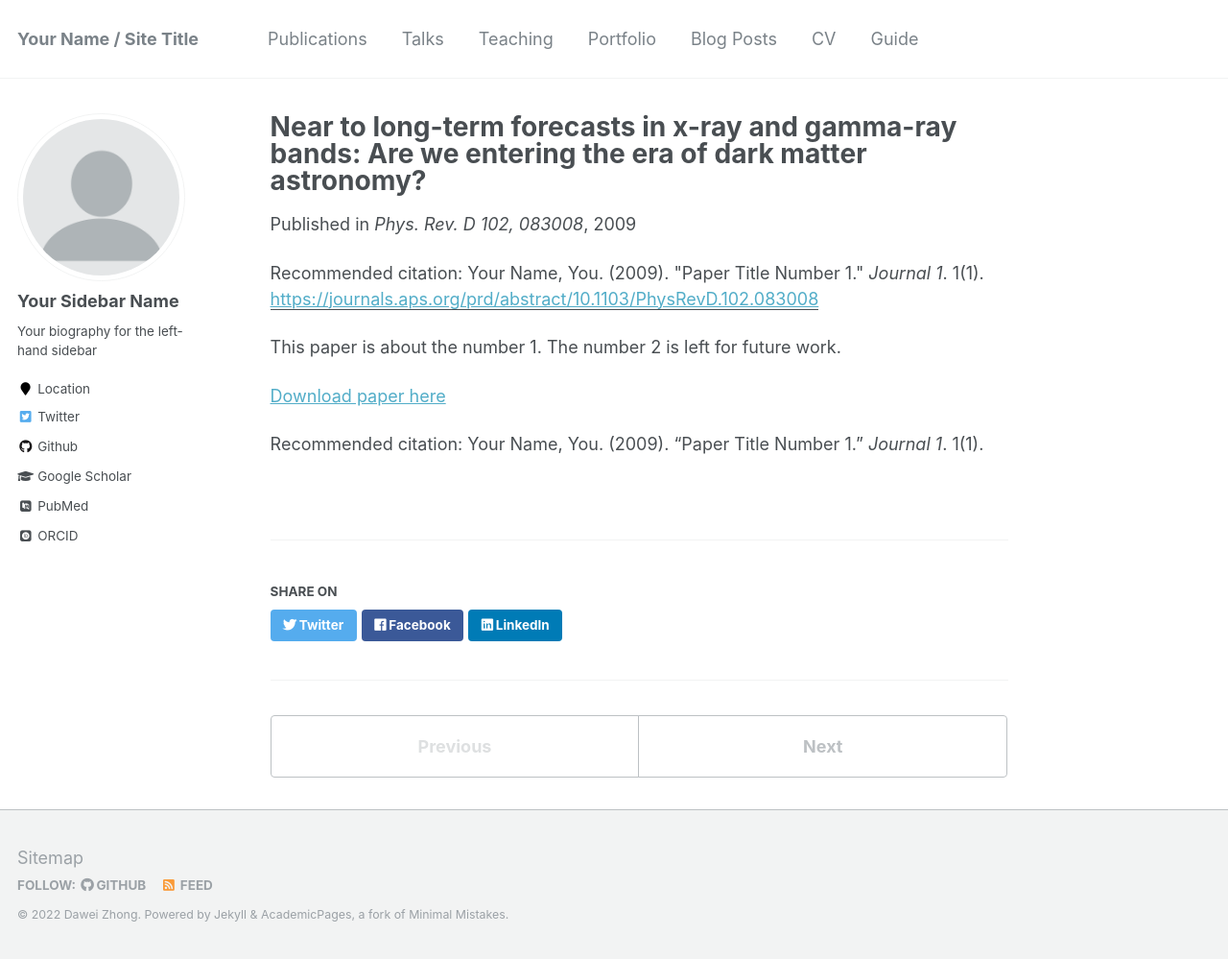
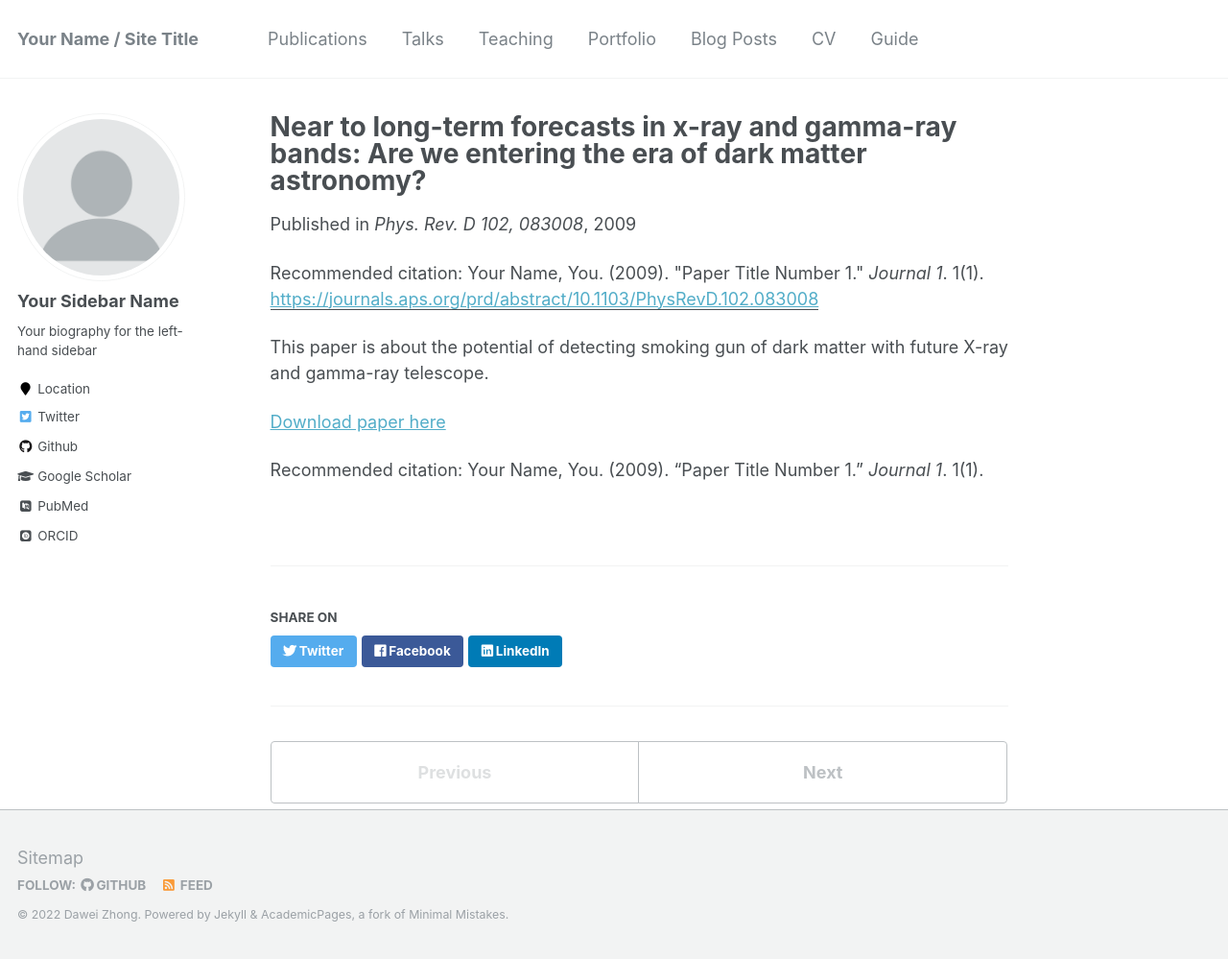
Before and after one commit to dawei-zh/dawei-zh.github.io, a Jekyll site: the page built from _publications/2009-10-01-paper-title-number-1.md, in a window 1280 px wide and 999 px high. Shown: the whole window at 96% size. Built offline with Jekyll 4.4.1, drawn with Linux system fonts in a browser that asks for light colours; some web fonts are replaced.

Commit message:
add pub info

```diff
--- a/_publications/2009-10-01-paper-title-number-1.md
+++ b/_publications/2009-10-01-paper-title-number-1.md
@@ -8,7 +8,7 @@ venue: 'Phys. Rev. D 102, 083008'
 paperurl: 'https://journals.aps.org/prd/abstract/10.1103/PhysRevD.102.083008'
 citation: 'Your Name, You. (2009). &quot;Paper Title Number 1.&quot; <i>Journal 1</i>. 1(1).'
 ---
-This paper is about the number 1. The number 2 is left for future work.
+This paper is about the potential of detecting smoking gun of dark matter with future X-ray and gamma-ray telescope.
 
 [Download paper here](http://academicpages.github.io/files/paper1.pdf)
 
```
